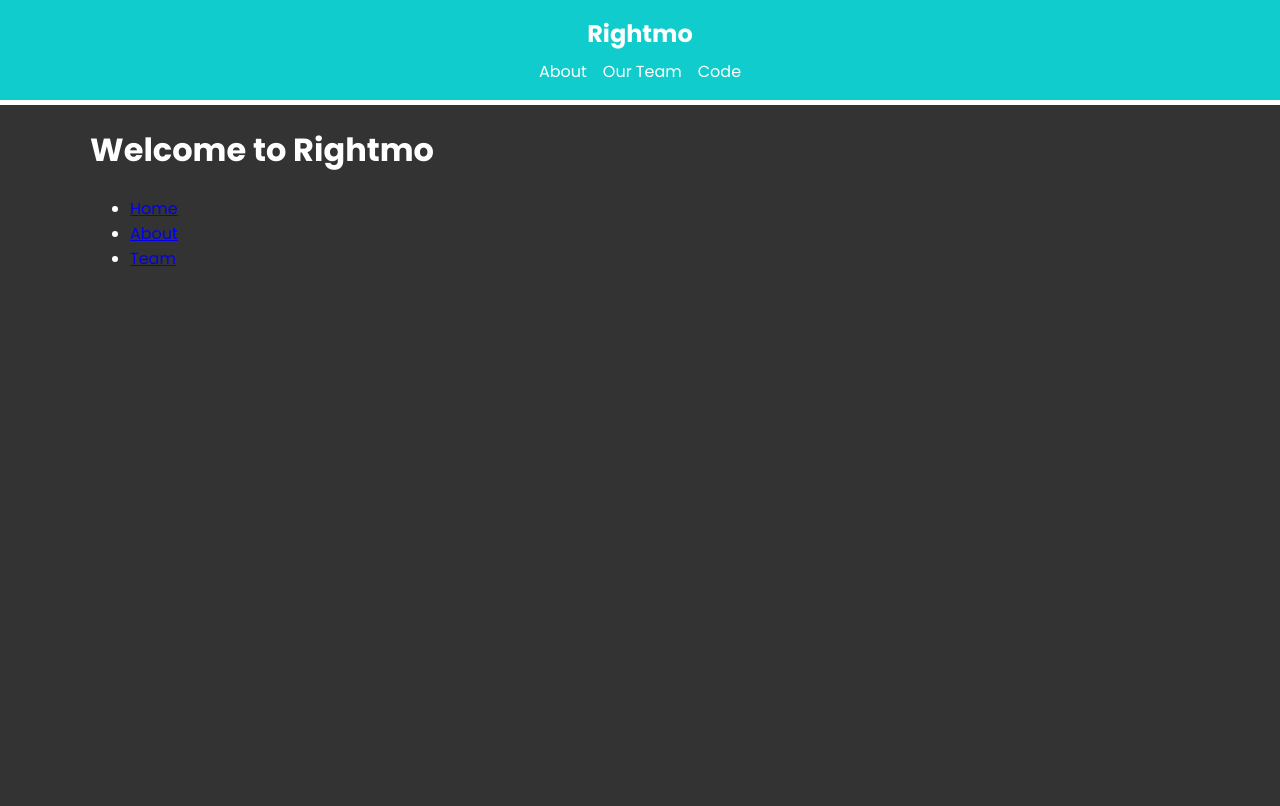
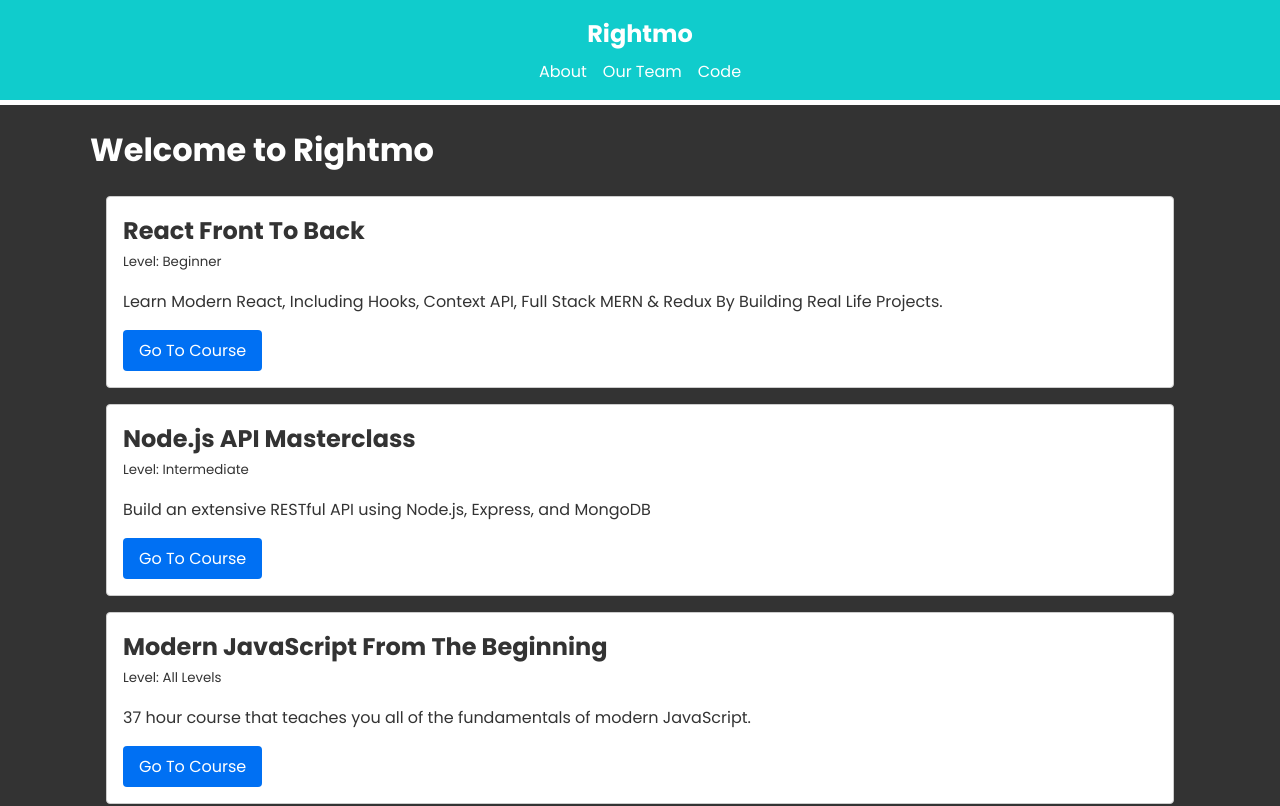
Before and after one commit to Lprabodha/Next.js-13, a Next.js app: page / in a window 1280 px wide. Shown: the top 806 px of the page. Built offline with nearby package versions, Linux system fonts and the light colour scheme.

Commit message:
Fetching Course Data

```diff
--- a/package.json
+++ b/package.json
@@ -18,6 +18,8 @@
     "react": "18.2.0",
     "react-dom": "18.2.0",
     "react-icons": "^4.8.0",
-    "typescript": "5.0.3"
+    "react-uuid": "^2.0.0",
+    "typescript": "5.0.3",
+    "uuidv4": "^6.2.13"
   }
 }
--- a/src/app/api/courses/route.ts
+++ b/src/app/api/courses/route.ts
@@ -1,6 +1,23 @@
-import { NextResponse } from 'next/server';
-import courses from './data.json';
+import { NextResponse } from "next/server";
+import { v4 as uuidv4 } from "uuid";
+import courses from "./data.json";
 
-export async function GET(request){
-    return NextResponse.json(courses);
+export async function GET(request) {
+  return NextResponse.json(courses);
 }
+
+export async function POST(request) {
+  const { title, description, level, link } = await request.json();
+
+  const newCourse = {
+    id: uuidv4(),
+    title,
+    description,
+    level,
+    link,
+  };
+
+  courses.push(newCourse);
+
+  return NextResponse.json(courses);
+}
--- /dev/null
+++ b/src/app/api/courses/search/route.js
@@ -0,0 +1,13 @@
+import { NextResponse } from "next/server";
+import courses from "../data.json";
+
+export async function GET(request) {
+  const { searchParams } = new URL(request.url);
+
+  const query = searchParams.get("query");
+  const filteredCourses = courses.filter((course) => {
+    return course.title.toLowerCase().includes(query.toLowerCase());
+  });
+
+  return NextResponse.json(filteredCourses);
+}
--- a/src/app/components/Courses.tsx
+++ b/src/app/components/Courses.tsx
@@ -1,8 +1,26 @@
+import Link from "next/link";
 
-const Courses = () => {
-  return (
-    <div>Courses</div>
-  )
+async function fetchCourses() {
+  const response = await fetch(`http://localhost:3000/api/courses`);
+  const courses = await response.json();
+  return courses;
 }
 
-export default Courses
+const Courses = async () => {
+  const courses  = await fetchCourses();
+  return (
+    <div className="courses">
+      {courses.map((course) => (
+        <div key={course.id} className="card">
+          <h2>{course.title}</h2>
+          <small>Level: {course.level}</small>
+          <p>{course.description}</p>
+          <Link href={course.link} target="_blank" className="btn">
+            Go To Course
+          </Link>
+        </div>
+      ))}
+    </div>
+  );
+};
+export default Courses;
--- a/src/app/page.tsx
+++ b/src/app/page.tsx
@@ -1,15 +1,13 @@
 import Link from 'next/link'
+import Courses from './components/Courses'
 
 const HomePage = () => {
   return (
     <div>
 
       <h1>Welcome to Rightmo</h1>
-      <ul>
-        <li><Link href='/'>Home</Link></li>
-        <li><Link href='/about'>About</Link></li>
-        <li><Link href='/about/team'>Team</Link></li>
-      </ul>
+      <Courses/>
+
     </div>
   )
 }
```
Also changed, not shown: 1 other file (tests, documents, lock files or other folders).
